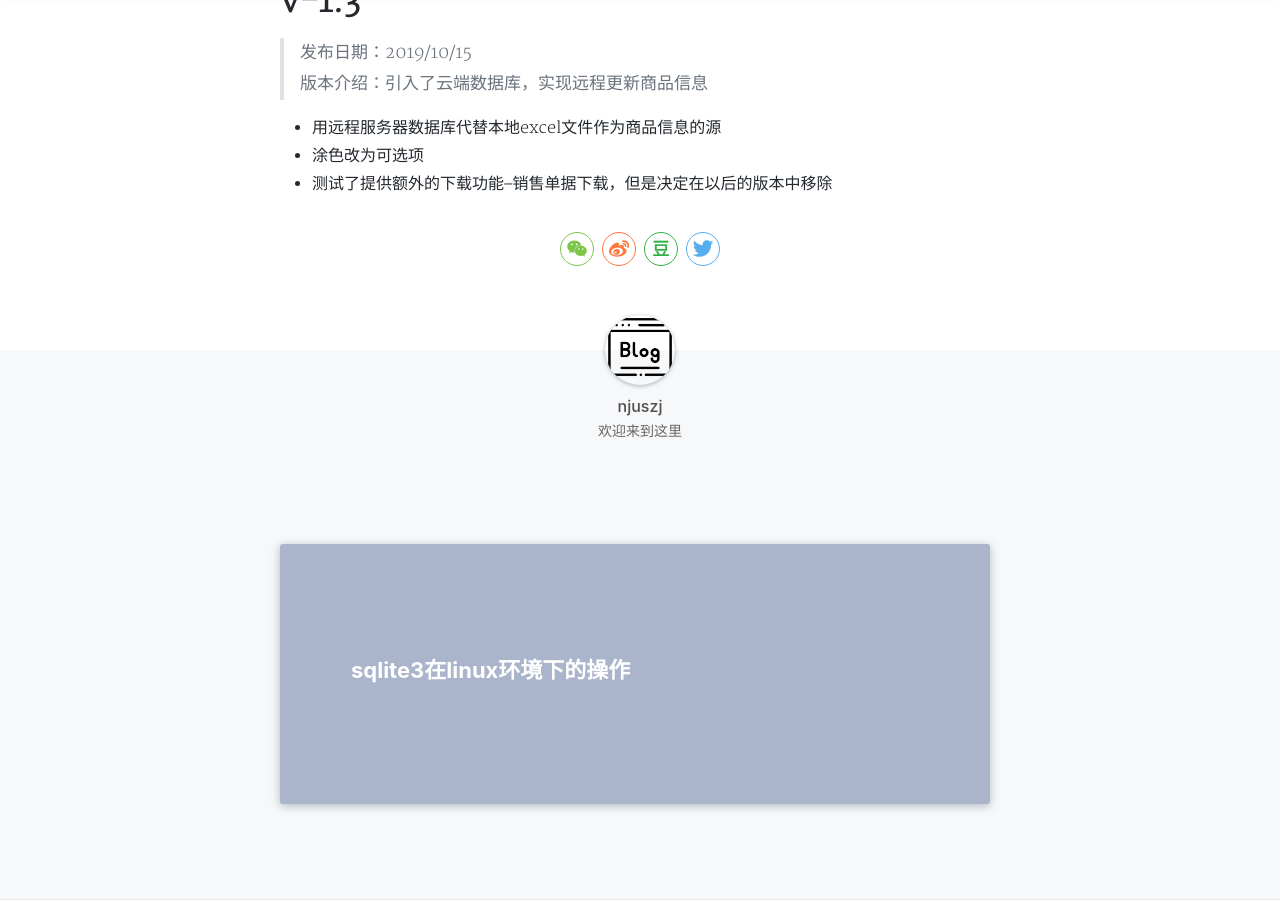
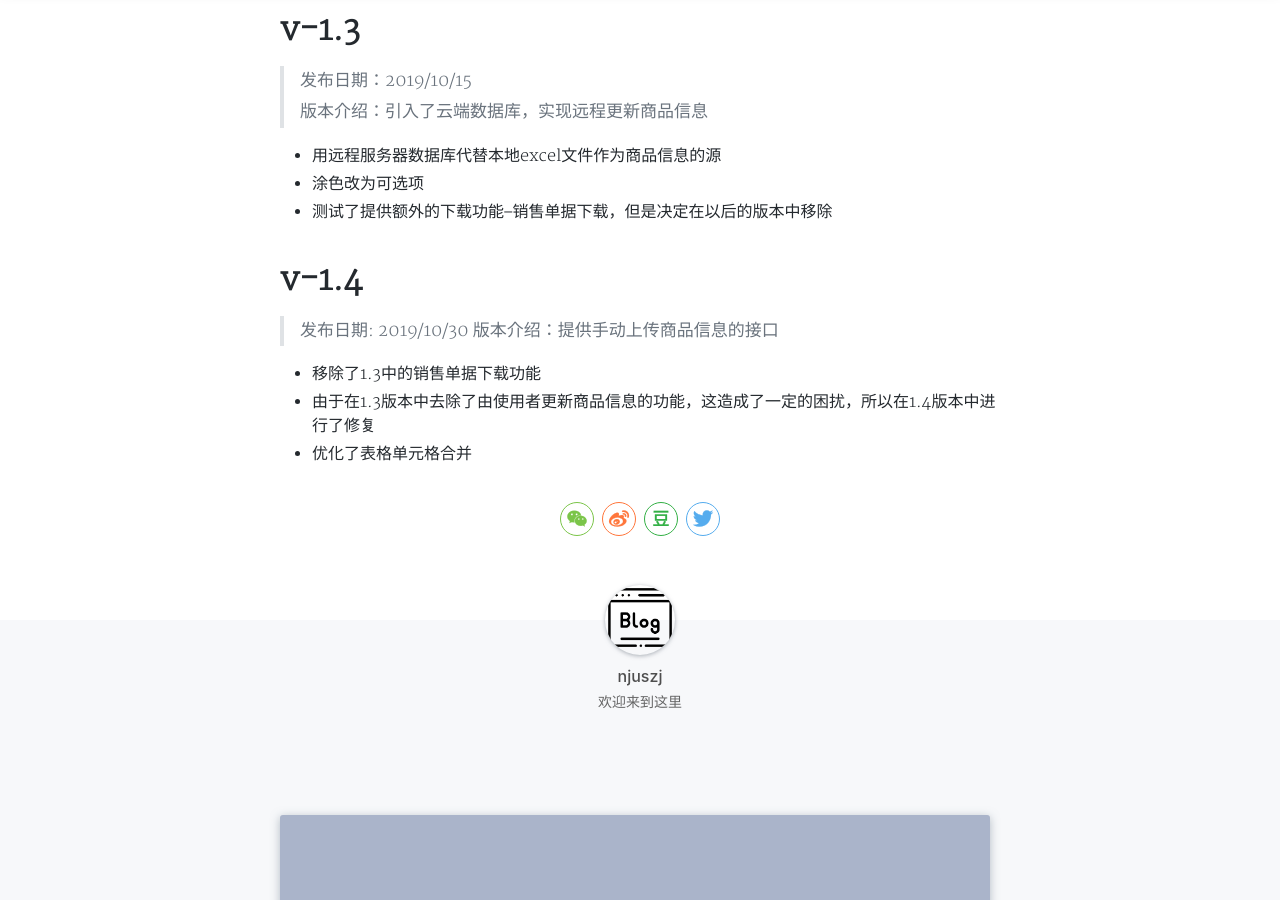
Before and after one commit to njuszj/njuszj.github.io, a Jekyll site: the page built from _posts/2019-09-18-sheet-tool.md, in a window 1280 px wide and 900 px high, scrolled down 3324 px. Built offline with Jekyll 4.4.1, drawn with Linux system fonts in a browser that asks for light colours; nearby versions of some CDN libraries; a style sheet for code colours, icons or effects is not loaded.

Commit message:
Update 2019-09-18-sheet-tool.md

```diff
--- a/_posts/2019-09-18-sheet-tool.md
+++ b/_posts/2019-09-18-sheet-tool.md
@@ -76,3 +76,12 @@ tag: bzsn
 + 用远程服务器数据库代替本地excel文件作为商品信息的源
 + 涂色改为可选项
 + 测试了提供额外的下载功能--销售单据下载，但是决定在以后的版本中移除
+
+
+# v-1.4
+> 发布日期: 2019/10/30
+版本介绍：提供手动上传商品信息的接口
+
++ 移除了1.3中的销售单据下载功能
++ 由于在1.3版本中去除了由使用者更新商品信息的功能，这造成了一定的困扰，所以在1.4版本中进行了修复
++ 优化了表格单元格合并
```
